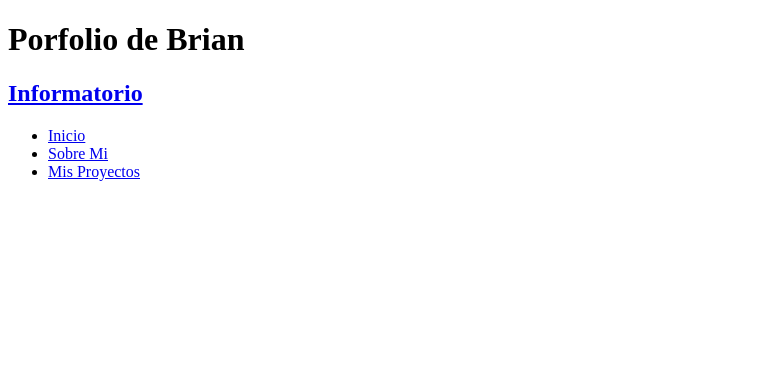
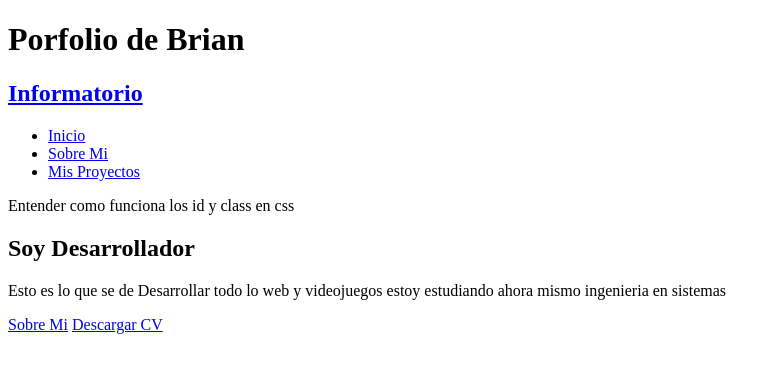
Before and after one commit to BrianKalbermatter/Porfolio, a plain HTML site: page myPageWebPorfolio/index.html in a window 1280 px wide. Shown: the whole page, without its empty margins (0-781 px from the left). Drawn offline with Linux system fonts and the light colour scheme; a web font is replaced by a local one.

Commit message:
Agree: Version: 0.17Nvim - Porfolio

```diff
--- a/myPageWebPorfolio/css/styles_principal.css
+++ b/myPageWebPorfolio/css/styles_principal.css
@@ -0,0 +1,12 @@
+:root
+{
+  --texto_primario: #ffffff
+  color: red;
+
+
+
+}
+
+.p{
+  color: red;
+}
--- a/myPageWebPorfolio/index.html
+++ b/myPageWebPorfolio/index.html
@@ -7,7 +7,7 @@
     <link href="https://fonts.googleapis.com/css2?family=Big+Shoulders:opsz,wght@10..72,100..900&family=Roboto:wght@100&display=swap" rel="stylesheet">
     <meta charset="UTF-8">
     <meta name="viewport" content="width=device-width, initial-scale=1">
-    <link href="./styles.css" rel="stylesheet">
+    <link href="css/styles_principal.css" rel="stylesheet">
   </head>
   <!--Presentacion-->
   <body>
@@ -26,7 +26,7 @@
               <a class="enlaces_links" href="#presentacion">Inicio</a>
             </li>
             <li class="enlaces_items">
-              <a class="enlaces_links" href="#about me">Sobre Mi</a>
+              <a class="enlaces_links" href="#sobre_mi">Sobre Mi</a>
             </li>
             <li class="enlaces_links">
               <a class="enlaces_links" href="#proyectos">Mis Proyectos</a>
@@ -34,16 +34,22 @@
           </ul>
         </nav>
       </header>
-
-      <!-- Parte del cuerpo del documento -->
-      <main>
-        <section>
-          <div>
-
+      <main class="principal">
+        <section class="presentacion" id="presentacion"> Entender como funciona los id y class en css
+          <div class="principal">
+            <h1 class="presentacion_titulo">
+              Soy Desarrollador
+            </h1>
+            <p class="presentacion_parrafo">
+              Esto es lo que se de Desarrollar todo lo web y videojuegos estoy estudiando ahora mismo ingenieria en sistemas
+            </p>
+            <div>
+              <a href="#sobre_mi" class="buton" role="button">Sobre Mi</a>
+              <a href="#pdf de mi porfolio" target="_blank" class="boton boton_oscuro" role="button">Descargar CV</a>
+            </div>
           </div>
         </section>
       </main>
-
     </div>
     <!--Esto es para el script de js-->
     <link href="" rel="">
```
